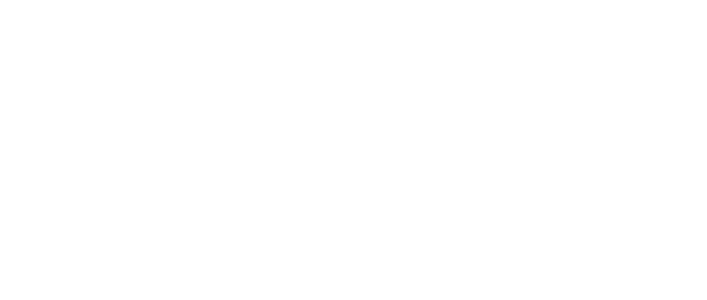
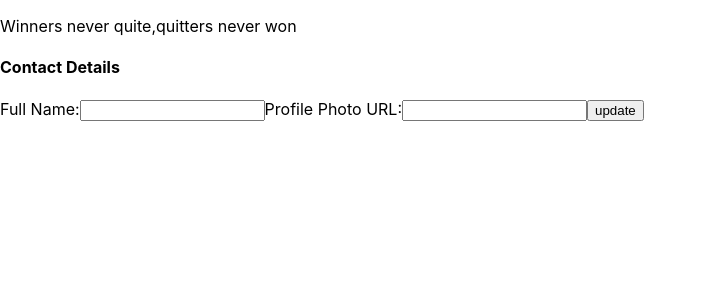
Before and after one commit to Chiksinafees/Expense-Tracker, a React (Create React App) app: page /CompleteProfile in a window 1280 px wide. Shown: the top 300 px of the page, without its empty margins (0-707 px from the left). Built offline with nearby package versions, Linux system fonts and the light colour scheme.

Commit message:
Complete your profile (task 3 )

```diff
--- a/src/App.js
+++ b/src/App.js
@@ -3,6 +3,7 @@
 import DummyScreen from "./components/pages/DummyScreen";
 import ExpenseForm from "./components/signup/ExpenseForm";
 //import Header from "./components/Header/Header";
+import CompleteProfile from "./components/pages/CompleteProfile";
 
 function App() {
   return (
@@ -13,6 +14,9 @@
         <Route path="/DummyScreen" exact>
         <DummyScreen />
       </Route>
+      <Route path="/CompleteProfile" exact>
+        <CompleteProfile />
+      </Route>
     </Fragment>
   );
 }
--- /dev/null
+++ b/src/components/pages/CompleteProfile.js
@@ -0,0 +1,78 @@
+import { useState } from "react";
+import { Fragment } from "react";
+import ExpenseContext from "../store/Expense-context";
+import { useContext } from "react";
+
+const CompleteProfile = () => {
+  const comCtx = useContext(ExpenseContext);
+  const idToken = comCtx.token;
+  const [name, setName] = useState("");
+  const [photoUrl, setPhotoUrl] = useState("");
+
+  const nameHandler = (e) => {
+    setName(e.target.value);
+  };
+
+  const urlHandler = (e) => {
+    setPhotoUrl(e.target.value);
+  };
+
+  const formSubmitHandler = async (e) => {
+    e.preventDefault();
+
+    const response = await fetch(
+      "https://identitytoolkit.googleapis.com/v1/accounts:update?key=AIzaSyCgUOqeNyJVmp0BGn8K4bpRLeN4pcRNwPk",
+      {
+        method: "POST",
+        body: JSON.stringify({
+          idToken: idToken,
+          displayName: name,
+          photoUrl: photoUrl,
+          returnSecureToken: true,
+        }),
+        headers: {
+            "Content-Type": "application/json",
+          },
+      }
+    );
+    const data = await response.json();
+    if (response.ok) {
+      console.log(data);
+      setName("");
+      setPhotoUrl("");
+    }
+    else{
+        alert(data.error.message)
+    }
+  };
+  return (
+    <Fragment>
+      <div>
+        <p>Winners never quite,quitters never won</p>
+      </div>
+
+      <form onSubmit={formSubmitHandler}>
+        <h4>Contact Details</h4>
+        <label htmlFor="full name">Full Name:</label>
+        <input
+          type="text"
+          id="full name"
+          onChange={nameHandler}
+          value={name}
+          required
+        />
+        <label htmlFor="profile photo URL">Profile Photo URL:</label>
+        <input
+          type="url"
+          id="profile photo URL"
+          onChange={urlHandler}
+          value={photoUrl}
+          required
+        />
+        <button type="submit">update</button>
+      </form>
+    </Fragment>
+  );
+};
+
+export default CompleteProfile;
--- a/src/components/pages/DummyScreen.js
+++ b/src/components/pages/DummyScreen.js
@@ -1,9 +1,20 @@
-
+import { Fragment } from "react"
+import { useHistory } from "react-router-dom"
 
 const DummyScreen=()=>{
 
+    const history=useHistory()
+
+const completeProfileHandler=()=>{
+    history.replace('/CompleteProfile')
+}
+
     return (
-        <h1>Welcome to Expense Tracker!!!</h1>
+        <Fragment>
+            <h1>Welcome to Expense Tracker!!!</h1>
+        <h4 type="button" onClick={completeProfileHandler}>your profile is incomplete. Complete Now</h4>
+        </Fragment>
+
     )
 }
 export default DummyScreen
--- a/src/components/signup/ExpenseForm.js
+++ b/src/components/signup/ExpenseForm.js
@@ -1,5 +1,8 @@
 import { useState, } from "react";
 import { useHistory } from "react-router-dom";
+import { useContext } from "react";
+import ExpenseContext from "../store/Expense-context";
+
 const ExpenseForm = () => {
 
   const [email, setEmail] = useState("")
@@ -7,6 +10,7 @@
   const [confirmPassword, setConfirmPassword] = useState("");
   const [isLogin, setIsLogin] = useState(true)
 
+  const expCtx=useContext(ExpenseContext)
   //const [isLoading,setIsLoading]=useState(false)
 
   const history=useHistory()
@@ -70,6 +74,9 @@
         .then((data) => {
           if(isLogin){
           console.log(data.idToken);
+          const regex = /[.@]/g;
+          const emailId = data.email.replace(regex, "")
+          expCtx.login(data.idToken,emailId)
           history.replace('/DummyScreen')
           }
         })
--- /dev/null
+++ b/src/components/store/Expense-context.js
@@ -0,0 +1,39 @@
+import React, { useState } from "react";
+
+const ExpenseContext = React.createContext({
+  token: null,
+  email: null,
+  isLoggedIn: false,
+  login: (token) => {},
+});
+
+export const ExpenseContextProvider = (props) => {
+  const userEmail = localStorage.getItem("email");
+  const [email, setEmail] = useState(userEmail);
+
+  const intitialToken = localStorage.getItem("token");
+  const [token, setToken] = useState(intitialToken);
+
+  const userIsLoggedIn = !!token;
+
+  const loginHandler = (token, email) => {
+    setToken(token);
+    setEmail(email);
+    localStorage.setItem("token", token);
+    localStorage.setItem("email", email);
+  };
+
+const expensecontextVal = {
+  token: token,
+  email: email,
+  isLoggedIn: userIsLoggedIn,
+  login: loginHandler,
+};
+
+return (
+<ExpenseContext.Provider value={expensecontextVal}>
+    {props.children}
+</ExpenseContext.Provider>
+)
+}
+export default ExpenseContext
--- a/src/index.js
+++ b/src/index.js
@@ -4,14 +4,15 @@
 import App from './App';
 import reportWebVitals from './reportWebVitals';
 import { BrowserRouter } from 'react-router-dom';
+import { ExpenseContextProvider } from './components/store/Expense-context';
 
 const root = ReactDOM.createRoot(document.getElementById('root'));
 root.render(
-  <React.StrictMode>
+  <ExpenseContextProvider>
     <BrowserRouter>
     <App />
     </BrowserRouter>
-  </React.StrictMode>
+  </ExpenseContextProvider>
 );
 
 // If you want to start measuring performance in your app, pass a function
```
